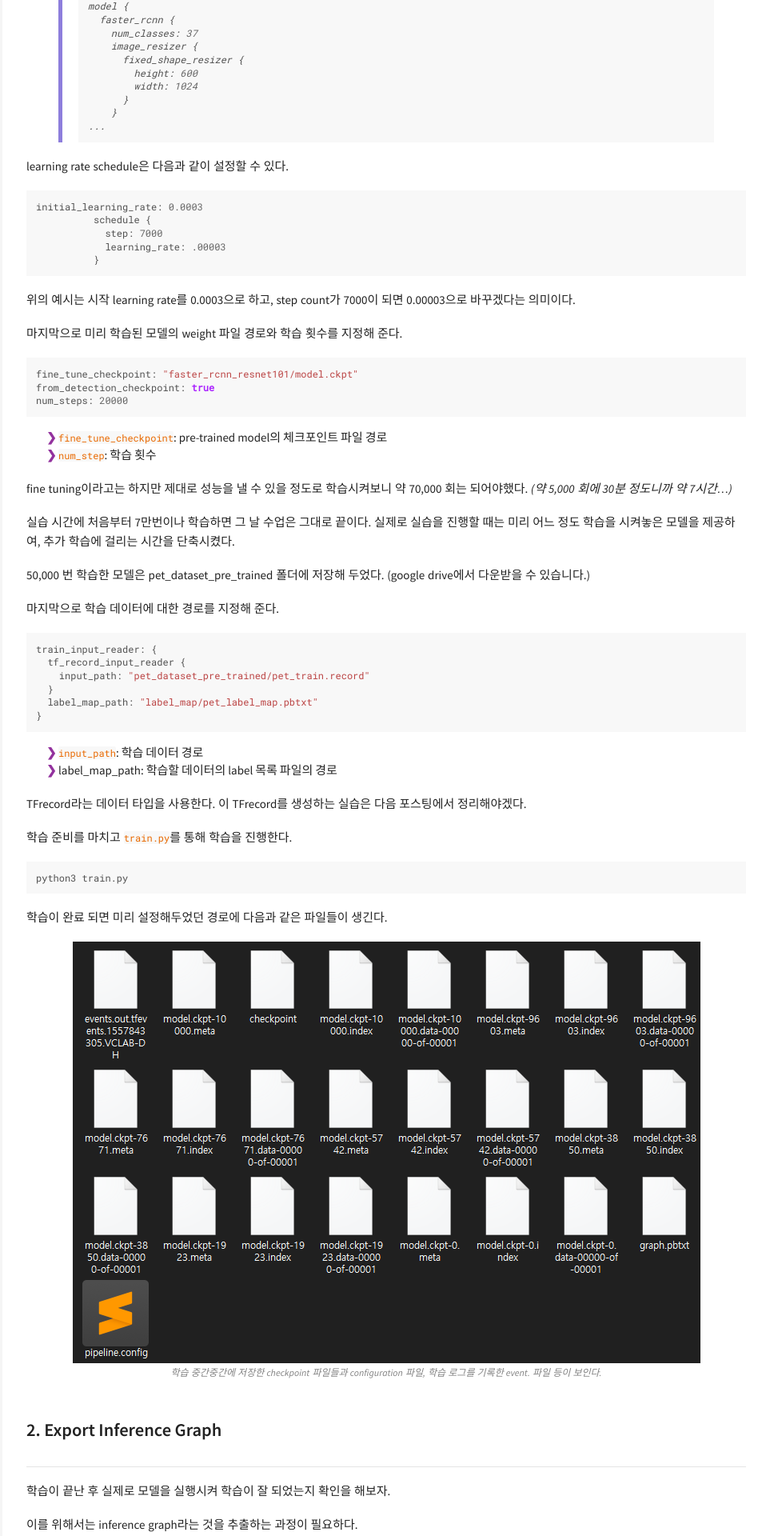
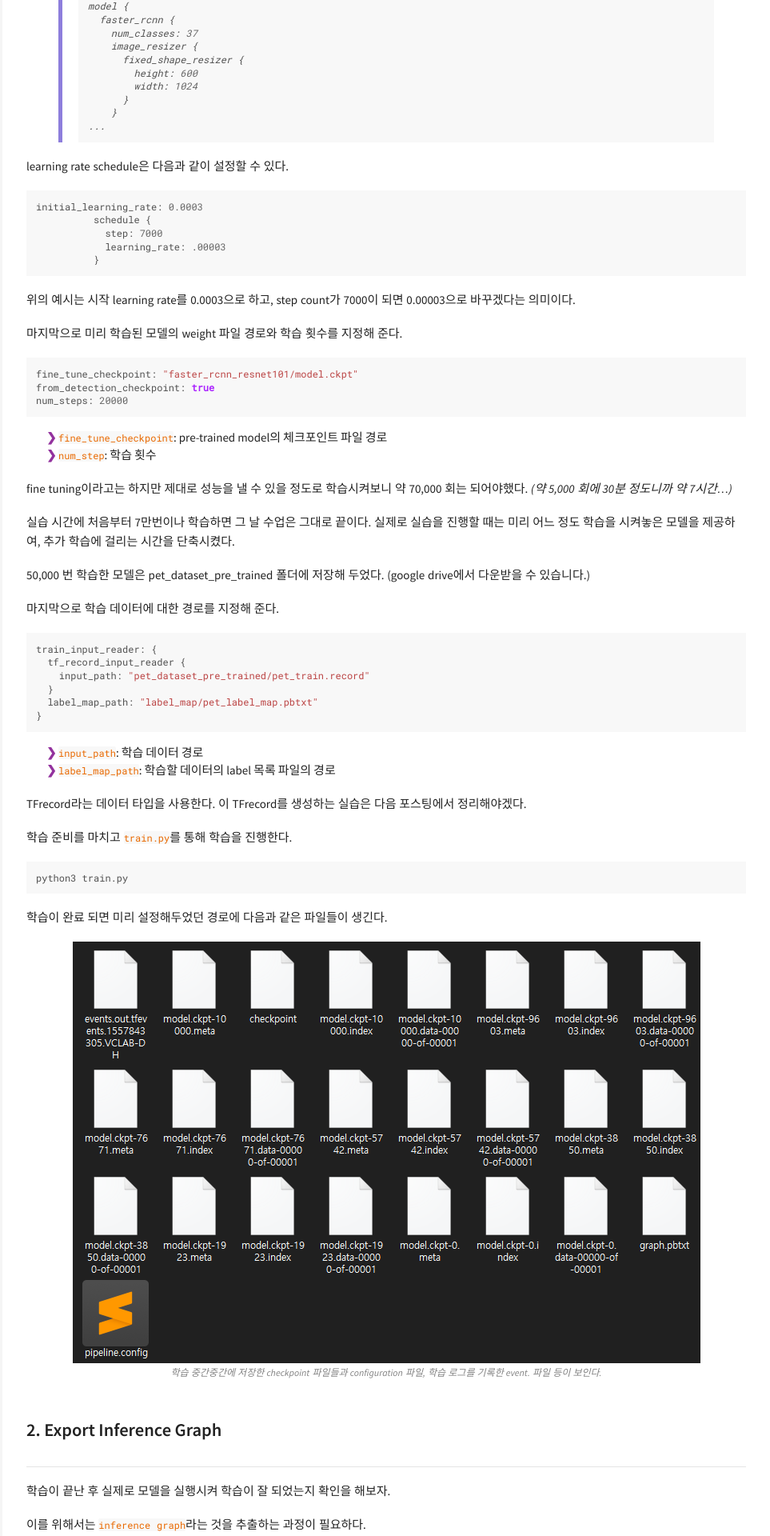
Before and after one commit to Daehyun-Bae/Daehyun-Bae.github.io, a Jekyll site: the page built from _posts/2019-05-15-Tensorflow-Object-Detection-API-사용법-(2).md, in a window 1280 px wide. Shown: the part 3080-5000 px from the top of the page at 80% size, without its empty margins (317-1280 px from the left). Built offline with Jekyll 4.4.1, drawn with Linux system fonts in a browser that asks for light colours.

````diff
--- a/_posts/2019-05-15-Tensorflow-Object-Detection-API-사용법-(2).md
+++ b/_posts/2019-05-15-Tensorflow-Object-Detection-API-사용법-(2).md
@@ -183,7 +183,7 @@ train_input_reader: {
 ```
 
 * `input_path`: 학습 데이터 경로
-* label_map_path: 학습할 데이터의 label 목록 파일의 경로
+* `label_map_path`: 학습할 데이터의 label 목록 파일의 경로
 
 TFrecord라는 데이터 타입을 사용한다. 이 TFrecord를 생성하는 실습은 다음 포스팅에서 정리해야겠다.
 
@@ -206,7 +206,7 @@ python3 train.py
 
 학습이 끝난 후 실제로 모델을 실행시켜 학습이 잘 되었는지 확인을 해보자.
 
-이를 위해서는 inference graph라는 것을 추출하는 과정이 필요하다.
+이를 위해서는 `inference graph`라는 것을 추출하는 과정이 필요하다.
 
 graph로 표현되어 있는 tensorflow model에 학습에 사용했던 checkpoint 파일의 weight를 덮어씌워 고정시키는 작업이라고 생각하면 된다.
 
--- /dev/null
+++ b/google7154d3e740a36884.html
@@ -0,0 +1 @@
+google-site-verification: google7154d3e740a36884.html
````
